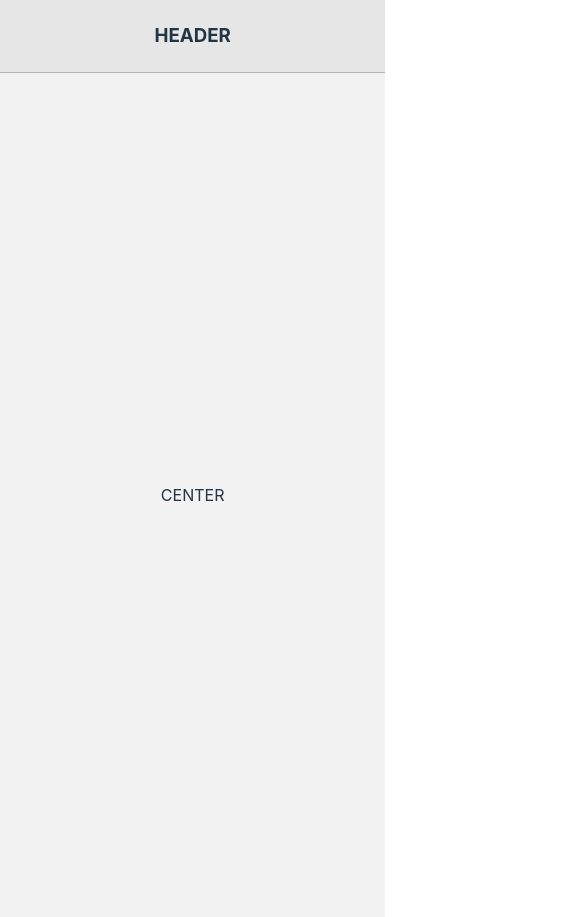
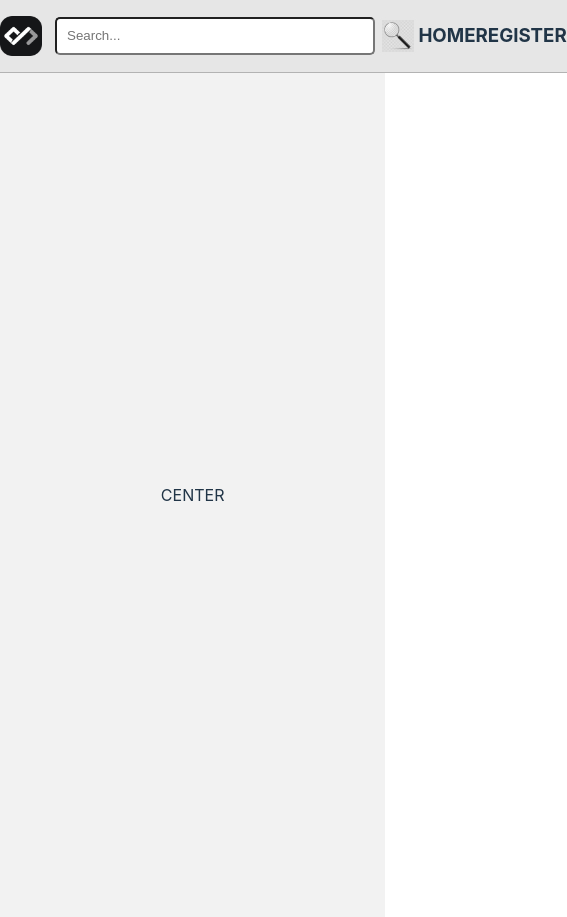
Before and after one commit to GustavoFSProg/clone-blog-adri, a React (Vite) app: page / in a window 390 px wide. Shown: the whole page, 567 px wide, since content can reach past the window. Built offline with nearby package versions, Linux system fonts and the light colour scheme.

Commit message:
serach bar responsive

```diff
--- a/src/components/header/Header.jsx
+++ b/src/components/header/Header.jsx
@@ -1,11 +1,26 @@
-import { Container } from './style'
+import { Container, Button, Input, Form } from './style'
+import logo from '../../assets/logo.png'
+import lupa from '../../assets/lupa.png'
 
 function Header() {
   return (
     <Container>
-      <div style={{display: 'flex', alignItems: 'center', justifyContent: 'center'}}>
-        <h3>HEADER</h3>
+      <div style={{ display: 'flex', alignItems: 'center' }}>
+        <img src={logo} alt="logo" width="42" height="40" />
+        <Form>
+          <Input type="search" name="search" placeholder="Search..." />
+          <Button type="submit">
+            <img
+              src={lupa}
+              width="32"
+              alt="lupa"
+            />
+          </Button>
+        </Form>
       </div>
+      <div style={{ display: 'flex', width: '25%' }}></div>
+      <h3>HOME</h3>
+      <h3>REGISTER</h3>
     </Container>
   )
 }
--- a/src/components/header/style.jsx
+++ b/src/components/header/style.jsx
@@ -2,10 +2,42 @@ import styled from 'styled-components'
 
 export const Container = styled.div`
   display: flex;
-  /* align-items: flex-start; */
-  justify-content: center;
+  align-items: center;
+  justify-content: space-around;
   background: #e6e6e6;
   width: 100%;
   height: 4.5rem;
   border-bottom: solid 1px #b3b3b3;
 `
+export const Form = styled.form`
+  display: flex;
+  margin-left: 13px;
+  align-items: center;
+
+
+`
+export const Input = styled.input`
+  display: flex;
+  width: 20rem;
+  height: 2.4rem;
+  border-radius: 5px;
+  padding-left: 10px;
+  `
+
+
+export const Button = styled.button`
+display: flex;
+align-items: center;
+justify-content: center;
+width: 35px;
+height: 38px;
+margin-left: 3px;
+background: #e6e6e6;
+cursor: pointer;
+transition: ease 0.7s;
+
+&:hover{
+  background: darkgray;
+}
+
+`
```
Also changed, not shown: src/assets/logo.png (added), src/assets/lupa.png (added).
